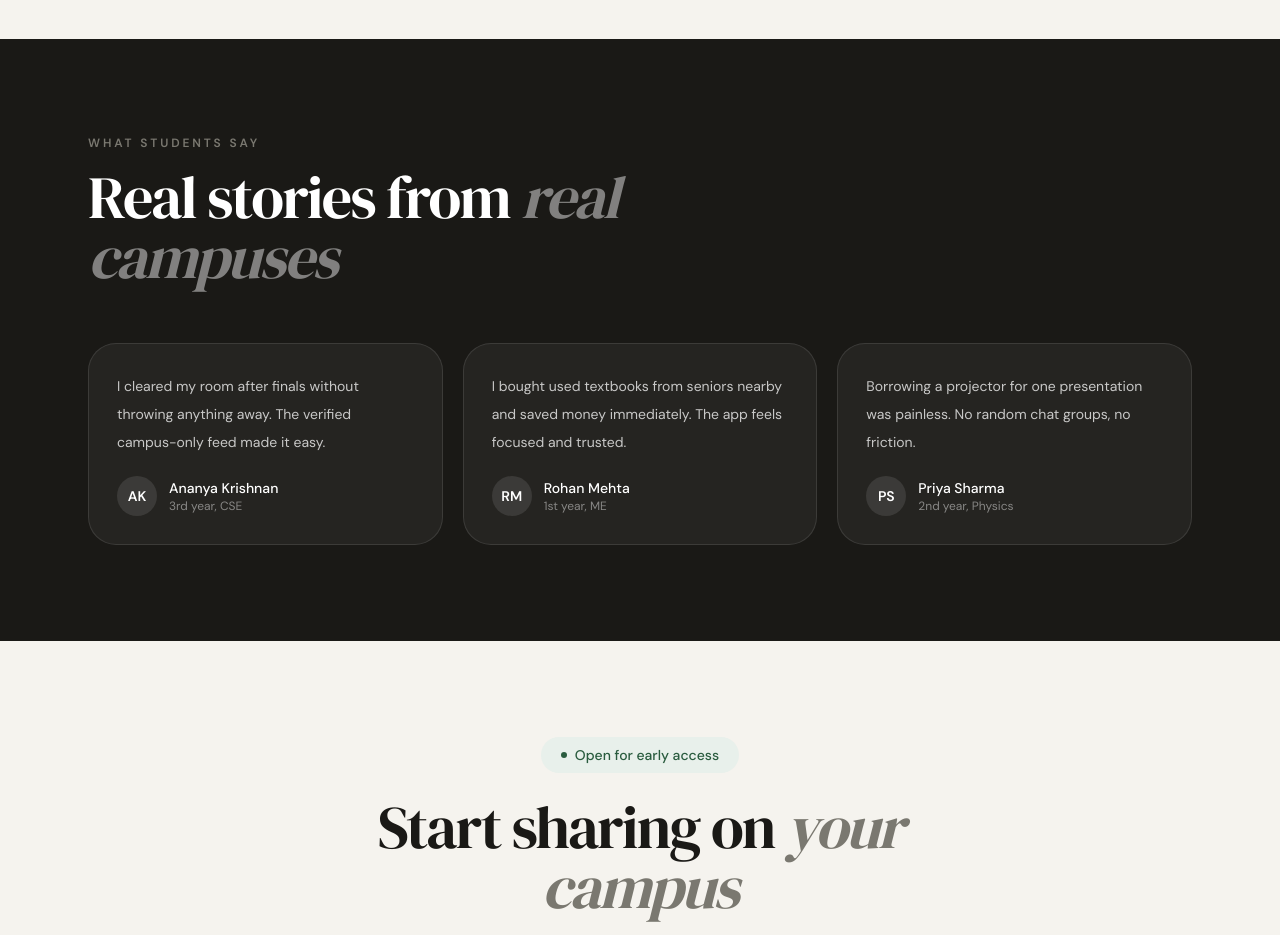
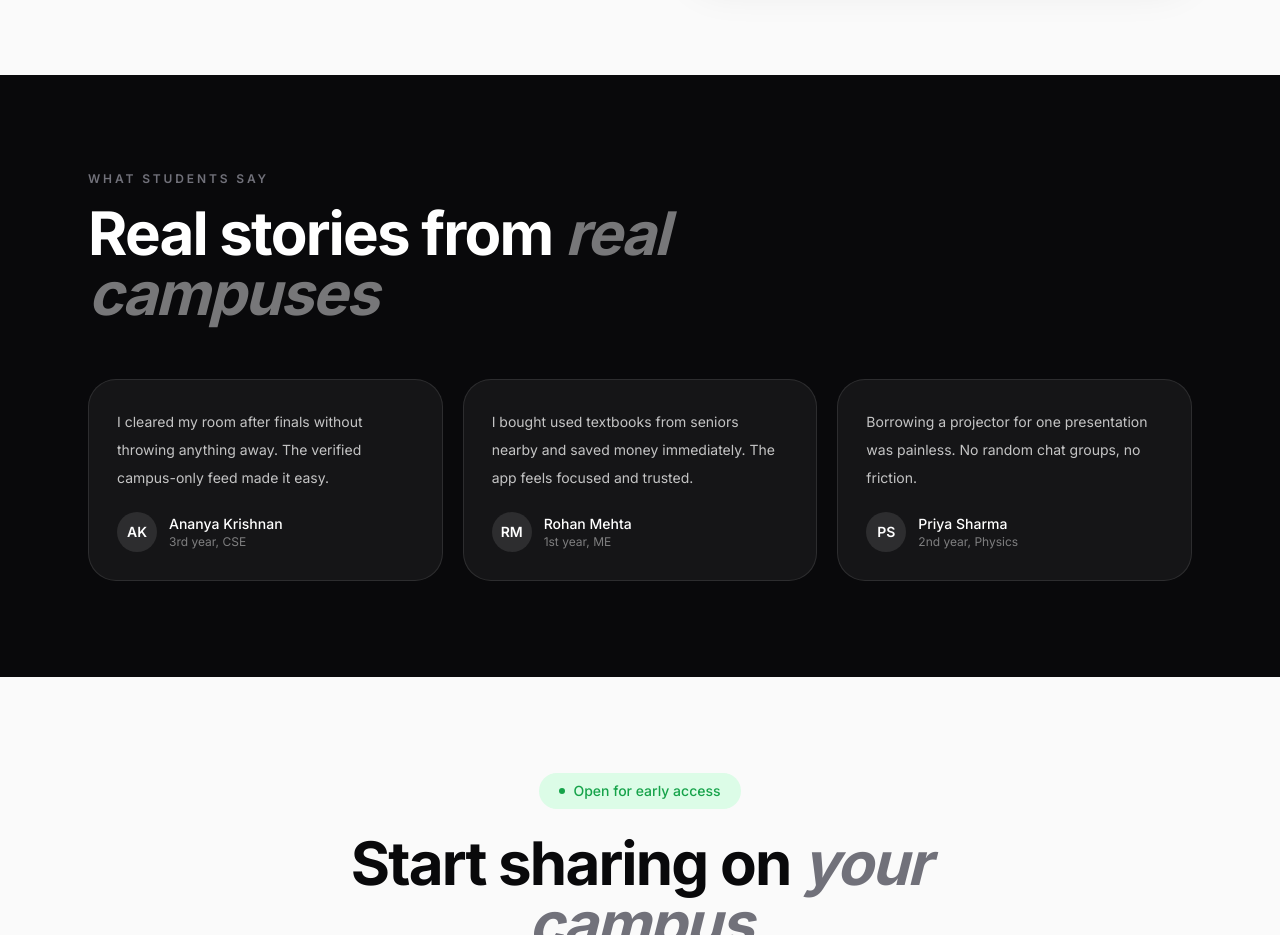
Before and after one commit to meghanamanchala/CampusShare, a Next.js app: page / in a window 1280 px wide. Shown: the part 3840-4775 px from the top of the page. Built offline with nearby package versions, Linux system fonts and the light colour scheme; no server answers; the database is empty.

Commit message:
feat: modernize UI with Inter font and updated color system

```diff
--- a/app/globals.css
+++ b/app/globals.css
@@ -3,16 +3,20 @@
 @tailwind utilities;
 
 :root {
-  --cream: #f5f3ee;
-  --cream-dark: #ede9e1;
-  --ink: #1a1916;
-  --ink-2: #3d3b36;
-  --ink-3: #7a7870;
-  --stone: #d4d0c8;
-  --stone-light: #e8e5dd;
-  --green: #2a5c3f;
-  --green-light: #e8f0eb;
-  --accent: #c9582a;
+  --cream: #fafafa;
+  --cream-dark: #f4f4f5;
+
+  --ink: #09090b;
+  --ink-2: #27272a;
+  --ink-3: #71717a;
+
+  --stone: #d4d4d8;
+  --stone-light: #e4e4e7;
+
+  --green: #16a34a;
+  --green-light: #dcfce7;
+
+  --accent: #2563eb;
 }
 
 html {
@@ -22,9 +26,14 @@ html {
 body {
   margin: 0;
   min-height: 100vh;
+
   background: var(--cream);
   color: var(--ink);
+
   font-family: var(--font-sans), system-ui, sans-serif;
+
+  -webkit-font-smoothing: antialiased;
+  -moz-osx-font-smoothing: grayscale;
 }
 
 a {
@@ -37,5 +46,5 @@ a {
 }
 
 ::selection {
-  background: rgba(201, 88, 42, 0.18);
+  background: rgba(37, 99, 235, 0.18);
 }
--- a/app/layout.tsx
+++ b/app/layout.tsx
@@ -1,18 +1,23 @@
 import type { Metadata } from 'next';
-import { DM_Sans, DM_Serif_Display } from 'next/font/google';
+import { Inter } from 'next/font/google';
 import './globals.css';
 
-const dmSans = DM_Sans({ subsets: ['latin'], variable: '--font-sans' });
-const dmSerif = DM_Serif_Display({ subsets: ['latin'], variable: '--font-serif', weight: ['400'] });
+const inter = Inter({
+  subsets: ['latin'],
+  variable: '--font-sans',
+});
 
 export const metadata: Metadata = {
   title: 'CampusShare - Campus-Only Marketplace for Students',
-  description: 'Give, borrow, buy, or claim items with verified students on your campus.',
+  description:
+    'Give, borrow, buy, or claim items with verified students on your campus.',
 };
 
-export default function RootLayout({ children }: Readonly<{ children: React.ReactNode }>) {
+export default function RootLayout({
+  children,
+}: Readonly<{ children: React.ReactNode }>) {
   return (
-    <html lang="en" className={`${dmSans.variable} ${dmSerif.variable}`}>
+    <html lang="en" className={inter.variable}>
       <body>{children}</body>
     </html>
   );
--- a/app/page.tsx
+++ b/app/page.tsx
@@ -97,7 +97,7 @@ export default async function HomePage() {
 
       <header className="sticky top-0 z-50 border-b border-stone-light/80 bg-cream/90 backdrop-blur-md">
         <div className="mx-auto flex h-16 max-w-6xl items-center justify-between px-6">
-          <a href="#top" className="flex items-center gap-3 font-serif text-[1.35rem]">
+          <a href="#top" className="flex items-center gap-3 font-bold text-[1.35rem]">
             <span className="h-2 w-2 rounded-full bg-accent" />
             CampusShare
           </a>
@@ -128,7 +128,7 @@ export default async function HomePage() {
               <span className="h-px w-8 bg-stone" />
               <span className="text-sm text-ink-3">Verified students only</span>
             </div>
-            <h1 className="max-w-xl font-serif text-5xl leading-[1.05] tracking-[-0.03em] md:text-7xl">
+            <h1 className="max-w-xl font-bold text-5xl leading-[1.05] tracking-[-0.03em] md:text-7xl">
               Your campus, <span className="italic text-ink-3">less stuff</span> going to waste.
             </h1>
             <p className="mt-6 max-w-xl text-lg font-light leading-8 text-ink-2">
@@ -214,7 +214,7 @@ export default async function HomePage() {
         <div className="mx-auto grid max-w-6xl gap-6 px-6 sm:grid-cols-2 lg:grid-cols-4">
           {stats.map((stat) => (
             <div key={stat.label} className="text-center">
-              <p className="font-serif text-4xl leading-none text-ink">{stat.value}</p>
+              <p className="font-bold text-4xl leading-none text-ink">{stat.value}</p>
               <p className="mt-2 text-sm text-ink-3">{stat.label}</p>
             </div>
           ))}
@@ -225,7 +225,7 @@ export default async function HomePage() {
         <div className="grid gap-10 lg:grid-cols-[0.95fr_1.05fr] lg:items-start">
           <div className="max-w-xl">
             <SectionLabel>Post</SectionLabel>
-            <h2 className="font-serif text-4xl tracking-[-0.03em] md:text-6xl">
+            <h2 className="font-bold text-4xl tracking-[-0.03em] md:text-6xl">
               Post from a dedicated <span className="italic text-ink-3">listing page</span>
             </h2>
             <p className="mt-4 text-lg font-light leading-8 text-ink-2">
@@ -260,7 +260,7 @@ export default async function HomePage() {
       <section id="how-it-works" className="mx-auto max-w-6xl px-6 py-24">
         <div className="max-w-2xl">
           <SectionLabel>Process</SectionLabel>
-          <h2 className="font-serif text-4xl tracking-[-0.03em] md:text-6xl">
+          <h2 className="font-bold text-4xl tracking-[-0.03em] md:text-6xl">
             How CampusShare <span className="italic text-ink-3">actually works</span>
           </h2>
           <p className="mt-4 text-lg font-light leading-8 text-ink-2">
@@ -271,7 +271,7 @@ export default async function HomePage() {
         <div className="mt-14 grid gap-6 md:grid-cols-3">
           {steps.map((step, index) => (
             <article key={step.title} className="rounded-[1.75rem] border border-stone-light bg-white p-8 shadow-sm transition hover:-translate-y-1 hover:shadow-soft">
-              <p className="font-serif text-5xl leading-none text-stone">0{index + 1}</p>
+              <p className="font-bold text-5xl leading-none text-stone">0{index + 1}</p>
               <div className="mt-5 flex h-11 w-11 items-center justify-center rounded-xl border border-stone-light bg-cream text-lg">
                 {index === 0 ? 'V' : index === 1 ? 'P' : 'C'}
               </div>
@@ -286,7 +286,7 @@ export default async function HomePage() {
         <div className="mx-auto max-w-6xl px-6">
           <SectionLabel>Browse</SectionLabel>
           <div className="max-w-2xl">
-            <h2 className="font-serif text-4xl tracking-[-0.03em] md:text-6xl">
+            <h2 className="font-bold text-4xl tracking-[-0.03em] md:text-6xl">
               What is on campus <span className="italic text-ink-3">right now</span>
             </h2>
           </div>
@@ -306,7 +306,7 @@ export default async function HomePage() {
                       <span>{item.time}</span>
                     </div>
                     <div className="mt-6 flex items-center justify-between">
-                      <p className="font-serif text-2xl text-ink">{item.price}</p>
+                      <p className="font-bold text-2xl text-ink">{item.price}</p>
                       <button className="rounded-xl bg-ink px-4 py-2 text-sm font-medium text-cream transition hover:bg-ink-2">
                         Claim
                       </button>
@@ -330,7 +330,7 @@ export default async function HomePage() {
         <div className="grid gap-12 lg:grid-cols-[1.05fr_0.95fr]">
           <div>
             <SectionLabel>Features</SectionLabel>
-            <h2 className="max-w-xl font-serif text-4xl tracking-[-0.03em] md:text-6xl">
+            <h2 className="max-w-xl font-bold text-4xl tracking-[-0.03em] md:text-6xl">
               Built for the <span className="italic text-ink-3">campus reality</span>
             </h2>
             <p className="mt-4 max-w-2xl text-lg font-light leading-8 text-ink-2">
@@ -383,7 +383,7 @@ export default async function HomePage() {
       <section className="bg-ink py-24 text-white">
         <div className="mx-auto max-w-6xl px-6">
           <SectionLabel>What students say</SectionLabel>
-          <h2 className="max-w-2xl font-serif text-4xl tracking-[-0.03em] md:text-6xl">
+          <h2 className="max-w-2xl font-bold text-4xl tracking-[-0.03em] md:text-6xl">
             Real stories from <span className="italic text-white/45">real campuses</span>
           </h2>
 
@@ -414,7 +414,7 @@ export default async function HomePage() {
           <span className="h-1.5 w-1.5 rounded-full bg-green" />
           {isSignedIn ? 'Ready to post' : 'Open for early access'}
         </div>
-        <h2 className="mt-6 font-serif text-4xl tracking-[-0.03em] md:text-6xl">
+        <h2 className="mt-6 font-bold text-4xl tracking-[-0.03em] md:text-6xl">
           {isSignedIn ? (
             <>
               You’re in on <span className="italic text-ink-3">your campus</span>
@@ -454,7 +454,7 @@ export default async function HomePage() {
       <footer className="border-t border-stone-light bg-cream-dark py-14">
         <div className="mx-auto grid max-w-6xl gap-10 px-6 md:grid-cols-[1.4fr_1fr_1fr_1fr]">
           <div>
-            <a href="#top" className="flex items-center gap-3 font-serif text-[1.35rem]">
+            <a href="#top" className="flex items-center gap-3 font-bold text-[1.35rem]">
               <span className="h-2 w-2 rounded-full bg-accent" />
               CampusShare
             </a>
--- a/app/post/page.tsx
+++ b/app/post/page.tsx
@@ -27,7 +27,7 @@ export default async function PostPage() {
         <div className="mx-auto flex h-16 max-w-6xl items-center justify-between px-6">
           <a
             href="/"
-            className="flex items-center gap-3 font-serif text-[1.35rem]"
+            className="flex items-center gap-3 font-bold text-[1.35rem]"
           >
             <span className="h-2 w-2 rounded-full bg-accent" />
             CampusShare
@@ -48,7 +48,7 @@ export default async function PostPage() {
             Campus Marketplace
           </span>
 
-          <h1 className="mt-6 font-serif text-5xl tracking-[-0.03em] md:text-7xl">
+          <h1 className="mt-6 font-bold text-5xl tracking-[-0.03em] md:text-7xl">
             Post an <span className="italic text-ink-3">Item</span>
           </h1>
 
@@ -64,7 +64,7 @@ export default async function PostPage() {
           </div>
         ) : (
           <div className="max-w-2xl rounded-[2rem] border border-stone-light bg-white p-8 shadow-soft">
-            <h2 className="font-serif text-3xl text-ink">
+            <h2 className="font-bold text-3xl text-ink">
               Sign in to continue
             </h2>
 
--- a/components/listing-form.tsx
+++ b/components/listing-form.tsx
@@ -38,7 +38,7 @@ export function ListingForm({ defaultOwnerName }: ListingFormProps) {
           Campus Listing
         </div>
 
-        <CardTitle className="mt-4 font-serif text-4xl text-ink">
+        <CardTitle className="mt-4 font-bold text-4xl text-ink">
           Post an Item
         </CardTitle>
 
--- a/tailwind.config.ts
+++ b/tailwind.config.ts
@@ -1,33 +1,45 @@
 import type { Config } from 'tailwindcss';
 
 const config: Config = {
-  content: ['./app/**/*.{ts,tsx}', './components/**/*.{ts,tsx}', './lib/**/*.{ts,tsx}'],
+  content: [
+    './app/**/*.{ts,tsx}',
+    './components/**/*.{ts,tsx}',
+    './lib/**/*.{ts,tsx}',
+  ],
+
   theme: {
     extend: {
       colors: {
-        cream: '#f5f3ee',
-        'cream-dark': '#ede9e1',
-        ink: '#1a1916',
-        'ink-2': '#3d3b36',
-        'ink-3': '#7a7870',
-        stone: '#d4d0c8',
-        'stone-light': '#e8e5dd',
-        accent: '#c9582a',
-        green: '#2a5c3f',
-        'green-light': '#e8f0eb',
+        cream: '#fafafa',
+        'cream-dark': '#f4f4f5',
+
+        ink: '#09090b',
+        'ink-2': '#27272a',
+        'ink-3': '#71717a',
+
+        stone: '#d4d4d8',
+        'stone-light': '#e4e4e7',
+
+        accent: '#2563eb',
+
+        green: '#16a34a',
+        'green-light': '#dcfce7',
       },
+
       fontFamily: {
-        serif: ['var(--font-serif)'],
         sans: ['var(--font-sans)'],
       },
+
       boxShadow: {
-        soft: '0 8px 32px rgba(26,25,22,0.12)',
+        soft: '0 10px 40px rgba(0, 0, 0, 0.08)',
       },
+
       borderRadius: {
         xl2: '2rem',
       },
     },
   },
+
   plugins: [],
 };
 
```
